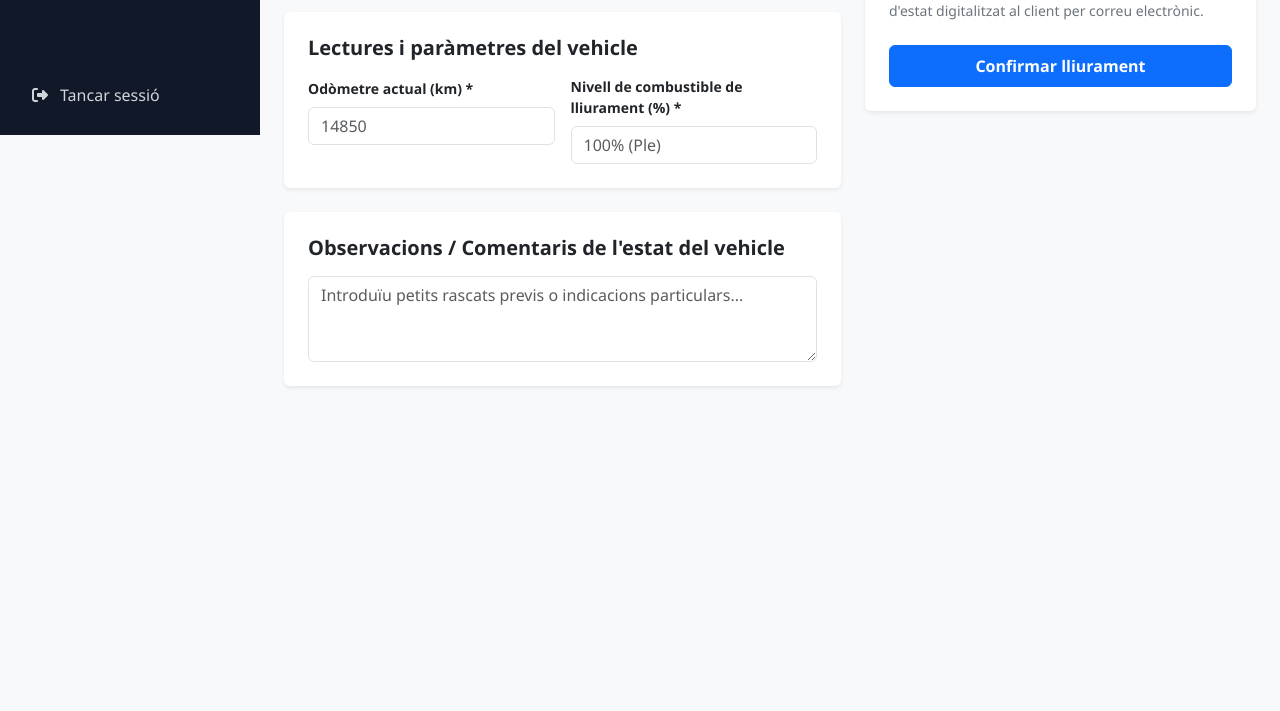
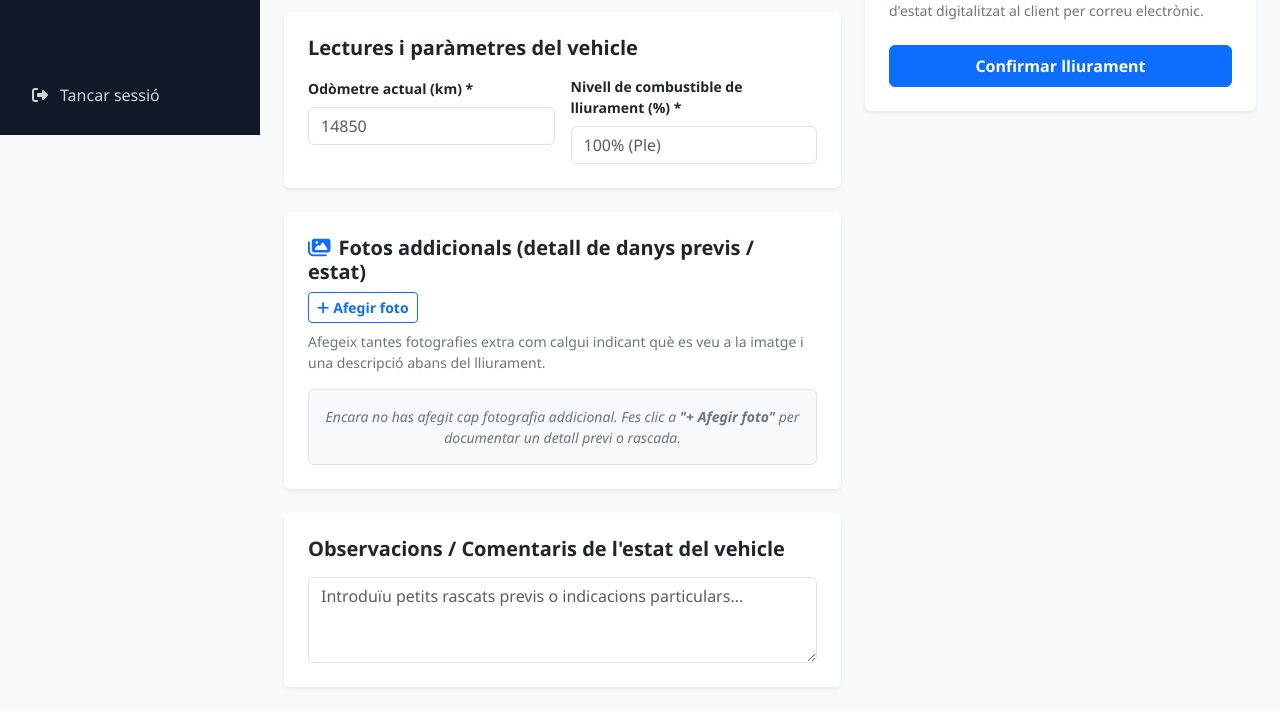
Before and after one commit to banfruns-ban/Nothingan-Pri-S.A., a Spring app: template src/main/resources/templates/reserves/lliurar_reserva.html in a window 1280 px wide. Shown: the part 665-1376 px from the top of the page. Before the commit the page ends 1052 px from the top, so only its background shows below. Run offline with Thymeleaf, Linux system fonts and the light colour scheme; the template is opened without the code that fills it, so the values that code supplies are empty; some of the project's set-up classes (security, data sources, template engines, error pages and the like) are left out, and stand-ins take their place.

Commit message:
Arreglar fotos lliurar

```diff
--- a/src/main/resources/templates/reserves/lliurar_reserva.html
+++ b/src/main/resources/templates/reserves/lliurar_reserva.html
@@ -55,10 +55,10 @@
                 </div>
 
                 <div class="row g-4">
-                    <!-- Columna Esquerra: Data/Hora, Checklists i Lectures -->
+                    <!-- Columna Esquerra: Data/Hora, Checklists, Lectures, Fotos Addicionals i Observacions -->
                     <div class="col-lg-7">
 
-                        <!-- Data i Hora de Lliurament (G3P1-240) -->
+                        <!-- Data i Hora de Lliurament -->
                         <div class="card border-0 shadow-sm p-4 mb-4">
                             <h2 class="h5 fw-bold text-dark mb-3">
                                 <i class="fa-regular fa-clock me-2 text-primary" aria-hidden="true"></i>Data i hora del lliurament
@@ -118,6 +118,25 @@
                                 <div class="col-md-6">
                                     <label for="nivellCombustible" class="form-label small text-dark fw-semibold">Nivell de combustible de lliurament (%) *</label>
                                     <input type="text" id="nivellCombustible" name="nivellCombustible" class="form-control" placeholder="100% (Ple)" required>
+                                </div>
+                            </div>
+                        </div>
+
+                        <!-- Fotos Addicionals Il·limitades amb Títol i Descripció -->
+                        <div class="card border-0 shadow-sm p-4 mb-4">
+                            <div class="d-flex flex-wrap justify-content-between align-items-center gap-2 mb-2">
+                                <h2 class="h5 fw-bold text-dark mb-0">
+                                    <i class="fa-solid fa-images me-2 text-primary" aria-hidden="true"></i>Fotos addicionals (detall de danys previs / estat)
+                                </h2>
+                                <button type="button" class="btn btn-outline-primary btn-sm fw-semibold" onclick="afegirFotoAddicional()">
+                                    <i class="fa-solid fa-plus me-1" aria-hidden="true"></i>Afegir foto
+                                </button>
+                            </div>
+                            <p class="text-secondary small mb-3">Afegeix tantes fotografies extra com calgui indicant què es veu a la imatge i una descripció abans del lliurament.</p>
+
+                            <div id="llistaFotosAddicionals" class="d-flex flex-column gap-3">
+                                <div id="missatgeSenseFotosAddicionals" class="text-secondary small fst-italic border rounded p-3 bg-light text-center">
+                                    Encara no has afegit cap fotografia addicional. Fes clic a <strong>"+ Afegir foto"</strong> per documentar un detall previ o rascada.
                                 </div>
                             </div>
                         </div>
@@ -205,6 +224,69 @@
 
         <script src="https://cdn.jsdelivr.net/npm/bootstrap@5.3.0/dist/js/bootstrap.bundle.min.js"></script>
         <script>
+            let comptadorAddicionals = 0;
+
+            function afegirFotoAddicional() {
+                comptadorAddicionals++;
+                const idx = comptadorAddicionals;
+                const llista = document.getElementById('llistaFotosAddicionals');
+                const msgBuit = document.getElementById('missatgeSenseFotosAddicionals');
+                if (msgBuit) {
+                    msgBuit.classList.add('d-none');
+                }
+
+                const item = document.createElement('div');
+                item.className = "border rounded p-3 bg-light position-relative foto-addicional-item";
+                item.innerHTML = `
+                    <div class="d-flex justify-content-between align-items-center mb-2">
+                        <span class="badge bg-primary">Fotografia addicional #${idx}</span>
+                        <button type="button" class="btn btn-sm btn-outline-danger py-0 px-2" onclick="eliminarFotoAddicional(this)" title="Eliminar aquesta foto">
+                            <i class="fa-solid fa-trash-can me-1" aria-hidden="true"></i>Eliminar
+                        </button>
+                    </div>
+                    <div class="row g-3 align-items-center">
+                        <div class="col-sm-4">
+                            <label for="fotoExtraFile_${idx}" class="border rounded p-2 text-center bg-white text-secondary position-relative overflow-hidden d-block w-100 mb-0"
+                                   style="border-style: dashed !important; cursor: pointer; min-height: 105px;">
+                                <input type="file" id="fotoExtraFile_${idx}" name="fotosAddicionals" accept="image/*" class="visually-hidden" onchange="previewFotoAuto(this)" required>
+                                <div class="ph-content pt-2">
+                                    <i class="fa-solid fa-cloud-arrow-up fs-4 mb-1 d-block text-primary" aria-hidden="true"></i>
+                                    <span class="d-block extra-small fw-bold">Seleccionar imatge *</span>
+                                </div>
+                                <img class="img-preview d-none w-100 h-100 position-absolute top-0 start-0 rounded" style="object-fit: cover;" alt="Previsualització foto addicional ${idx}">
+                            </label>
+                        </div>
+                        <div class="col-sm-8">
+                            <div class="mb-2">
+                                <label for="titolFotoExtra_${idx}" class="form-label extra-small text-dark fw-semibold mb-1">Nom / Què es veu a la foto *</label>
+                                <input type="text" id="titolFotoExtra_${idx}" name="titolsFotosAddicionals" class="form-control form-control-sm"
+                                       placeholder="Ex: Ratllada prèvia porta dreta, marca llanda..." required>
+                            </div>
+                            <div>
+                                <label for="descFotoExtra_${idx}" class="form-label extra-small text-dark fw-semibold mb-1">Descripció detallada</label>
+                                <textarea id="descFotoExtra_${idx}" name="descripcionsFotosAddicionals" class="form-control form-control-sm" rows="2"
+                                          placeholder="Descriu la mida, estat o ubicació exacta del detall..."></textarea>
+                            </div>
+                        </div>
+                    </div>
+                `;
+                llista.appendChild(item);
+            }
+
+            function eliminarFotoAddicional(btn) {
+                const item = btn.closest('.foto-addicional-item');
+                if (item) {
+                    item.remove();
+                }
+
+                const llista = document.getElementById('llistaFotosAddicionals');
+                const restants = llista.querySelectorAll('.foto-addicional-item');
+                const msgBuit = document.getElementById('missatgeSenseFotosAddicionals');
+                if (restants.length === 0 && msgBuit) {
+                    msgBuit.classList.remove('d-none');
+                }
+            }
+
             function previewFotoAuto(input) {
                 if (input.files && input.files[0]) {
                     const label = input.closest('label');
@@ -215,8 +297,9 @@
                     reader.onload = function (e) {
                         img.src = e.target.result;
                         img.classList.remove('d-none');
-                        if (ph)
+                        if (ph) {
                             ph.classList.add('d-none');
+                        }
                     };
                     reader.readAsDataURL(input.files[0]);
                 }
```
Also changed, not shown: src/main/java/cat/copernic/projecte1Grup3/Reserves/Controller/ReservesController.java (+9 -78 lines), src/main/java/cat/copernic/projecte1Grup3/Reserves/Service/ReservesService.java (+18 -21 lines).
